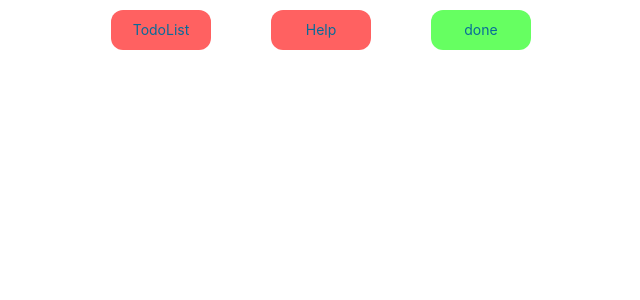
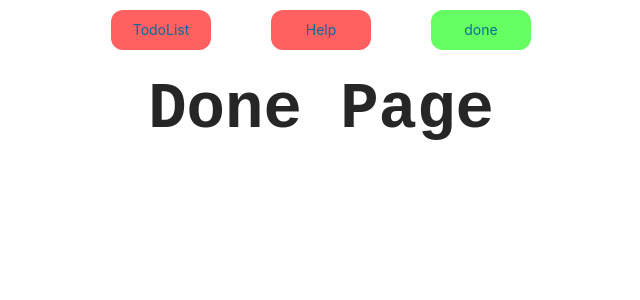
Before and after one commit to AFS-Bootcamp-202207-Class-3-2/Todo-List-YunChen, a React (Create React App) app: page /done in a window 1280 px wide. Shown: the top 300 px of the page, without its empty margins (319-959 px from the left). Built offline with nearby package versions, Linux system fonts and the light colour scheme.

Commit message:
feat:add animation on title

```diff
--- /dev/null
+++ b/src/composes/TodoListDone/index.css
@@ -0,0 +1,11 @@
+.done-page{
+    font-family:'Courier New', Courier, monospace;
+    font-size: 4rem;
+    font-weight: 600;
+}
+.done-page-box{
+    display: flex;
+    flex-direction: column;
+    justify-content: center;
+    align-items: center;
+}
--- a/src/composes/TodoListDone/index.jsx
+++ b/src/composes/TodoListDone/index.jsx
@@ -1,14 +1,52 @@
 import React, { useEffect } from 'react'
 import TodoGroup from '../../features/TodoGroup'
 import { useSelector } from 'react-redux'
+import './index.css'
+import { gsap } from "gsap";
+import { Back } from 'gsap';
 export default function TodoListDone() {
     const doneDone = useSelector(state => state.todoList)
     let hadDone = doneDone.filter(item => {
         return item.done
     })
+    useEffect(()=>{
+        const tl1 = gsap.timeline()
+        tl1.staggerFromTo(
+            '.done-page span', .5, {
+            ease: Back.easeOut.config(1.7),
+            opacity: 0,
+            rotation: -180,
+            y: -100
+
+        }, {
+            ease: Back.easeOut.config(1.7),
+            opacity: 1,
+            rotation: 360,
+            y: () => {
+                return Math.random() * 50
+            }
+        }, .1, '+=0', () => {
+
+        }
+        )
+
+    },[])
     return (
-        <div>
-            <TodoGroup todoList={hadDone} />
+        <div className='done-page-box'>
+            <div className="done-page">
+                <span>D</span>
+                <span>o</span>
+                <span>n</span>
+                <span>e</span>
+                <span>&nbsp;</span>
+                <span>P</span>
+                <span>a</span>
+                <span>g</span>
+                <span>e</span>
+            </div>
+            <div>
+                <TodoGroup todoList={hadDone} />
+            </div>
         </div>
     )
 }
```
